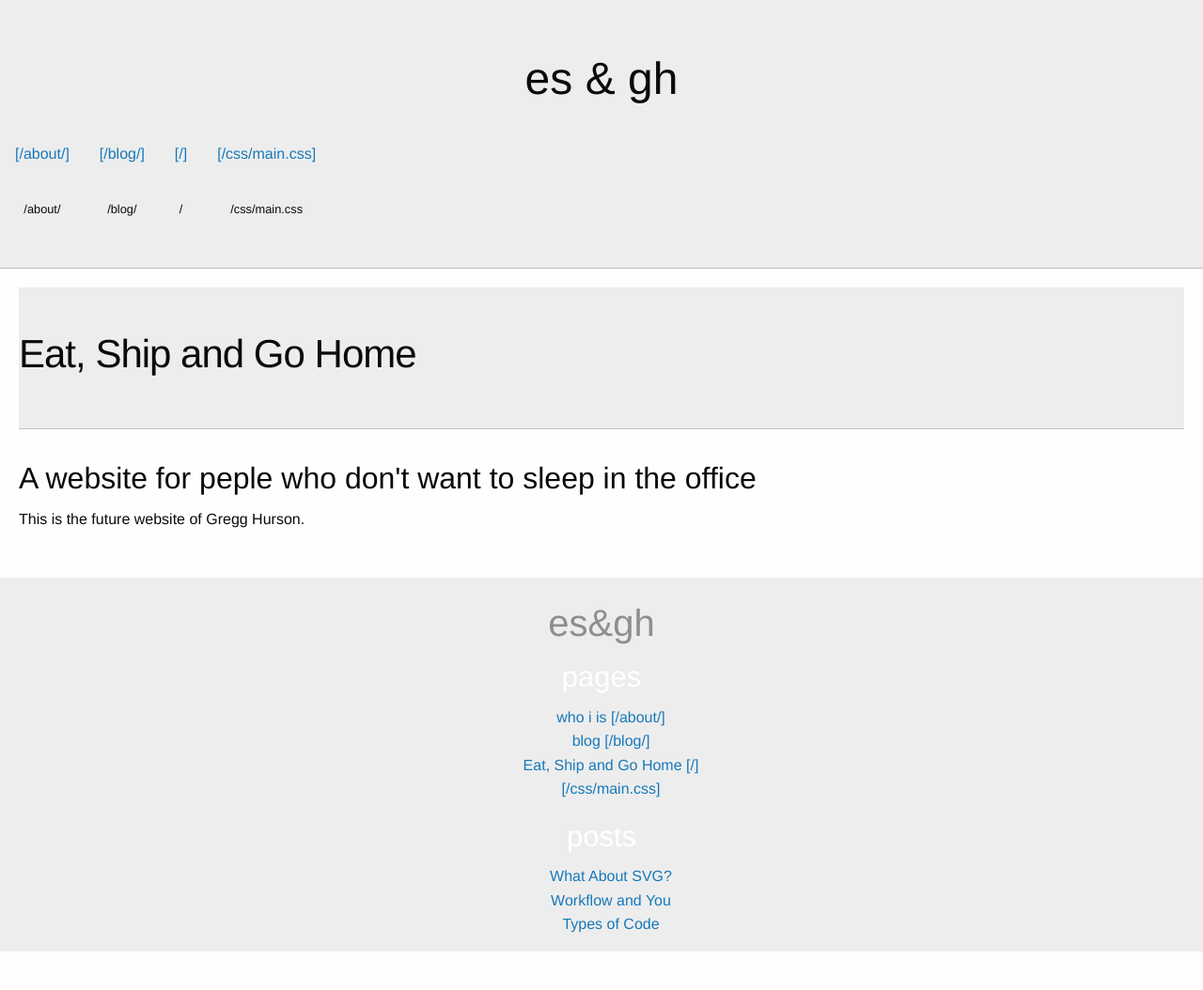
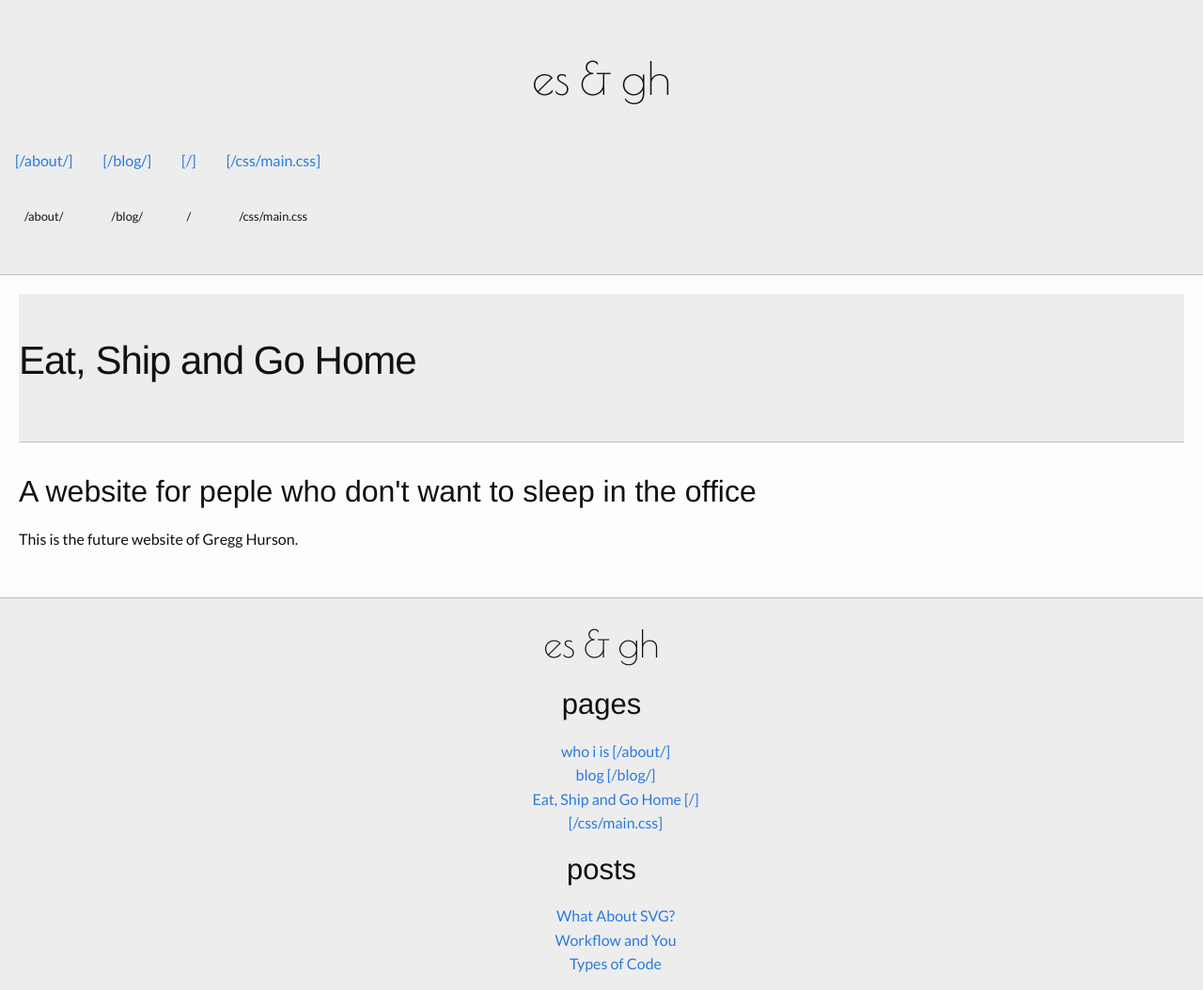
Before and after one commit to ghurson/Eat-Ship-and-Go-Home, a Jekyll site: the page built from index.html, in a window 1280 px wide. Shown: the whole page at 94% size. Built offline with Jekyll 4.4.1, drawn with Linux system fonts in a browser that asks for light colours; nearby versions of some CDN libraries; before the commit the page ends 1013 px from its top, so only the background shows below that.

Commit message:
changing up fonts

```diff
--- a/_includes/footer.html
+++ b/_includes/footer.html
@@ -1,7 +1,7 @@
 <footer>
     <div class="row">
         <div class="column">
-            <h2 class="footer-title">es&gh</h2>
+            <h2 class="footer-title">es & gh</h2>
         </div>
 
         <div class="column medium-6">
--- a/_includes/head.html
+++ b/_includes/head.html
@@ -6,9 +6,9 @@
   <title>{% if page.title %}{{ page.title }}{% else %}{{ site.title }}{% endif %}</title>
   <meta name="description" content="{% if page.excerpt %}{{ page.excerpt | strip_html | strip_newlines | truncate: 160 }}{% else %}{{ site.description }}{% endif %}">
   <!-- When i get the stylesheet working right, i'll remove this link -->
+  <link rel="stylesheet" href="https://cdnjs.cloudflare.com/ajax/libs/foundation/6.0.1/css/foundation.min.css">
   <link rel="stylesheet" href="{{ "/css/main.css" | prepend: site.baseurl }}">
-  <link rel="stylesheet" href="https://cdnjs.cloudflare.com/ajax/libs/foundation/6.0.1/css/foundation.min.css">
   <link rel="canonical" href="{{ page.url | replace:'index.html','' | prepend: site.baseurl | prepend: site.url }}">
-  <link href='https://fonts.googleapis.com/css?family=Raleway:400,100,200,300,500,600,700,800,900' rel='stylesheet' type='text/css'>
+  <link href='https://fonts.googleapis.com/css?family=Poiret+One|Lato:400,100,300italic,300,700,400italic,700italic|Slabo+27px' rel='stylesheet' type='text/css'>
   <link rel="alternate" type="application/rss+xml" title="{{ site.title }}" href="{{ "/feed.xml" | prepend: site.baseurl | prepend: site.url }}">
 </head>
--- a/_sass/_footer.scss
+++ b/_sass/_footer.scss
@@ -1,17 +1,16 @@
 footer {
-  color: white;
   background: $light-gray;
   text-align: center;
+  border-top: 1px solid $gray;
 
   ul {
     list-style-type: none;
   }
 
   h2 {
-    color: black;
 
     &.footer-title {
-      color: transparentize(black, .6);
+      font-family: $display-font;
       padding-top: 20px;
     }
 
--- a/_sass/_header.scss
+++ b/_sass/_header.scss
@@ -5,6 +5,9 @@ header {
 
   .logotype {
     padding-bottom: 20px;
+    h1 {
+      font-family: "Poiret One", serif;
+    }
   }
 
   .menu {
--- a/_sass/_style.scss
+++ b/_sass/_style.scss
@@ -1,3 +1,9 @@
+// foundation overrides here
+
+body, p {
+  font-family: "Lato", sans-serif !important;
+}
+
 .page-content {
   padding: 20px;
 }
--- a/css/main.scss
+++ b/css/main.scss
@@ -6,7 +6,8 @@
 
 
 // Our variables
-$base-font-family: "Helvetica Neue", Helvetica, Arial, sans-serif;
+$base-font-family: "Lato", sans-serif;
+$display-font: "Poiret One", serif;
 $base-font-size:   16px;
 $base-font-weight: 400;
 $small-font-size:  $base-font-size * 0.875;
```
